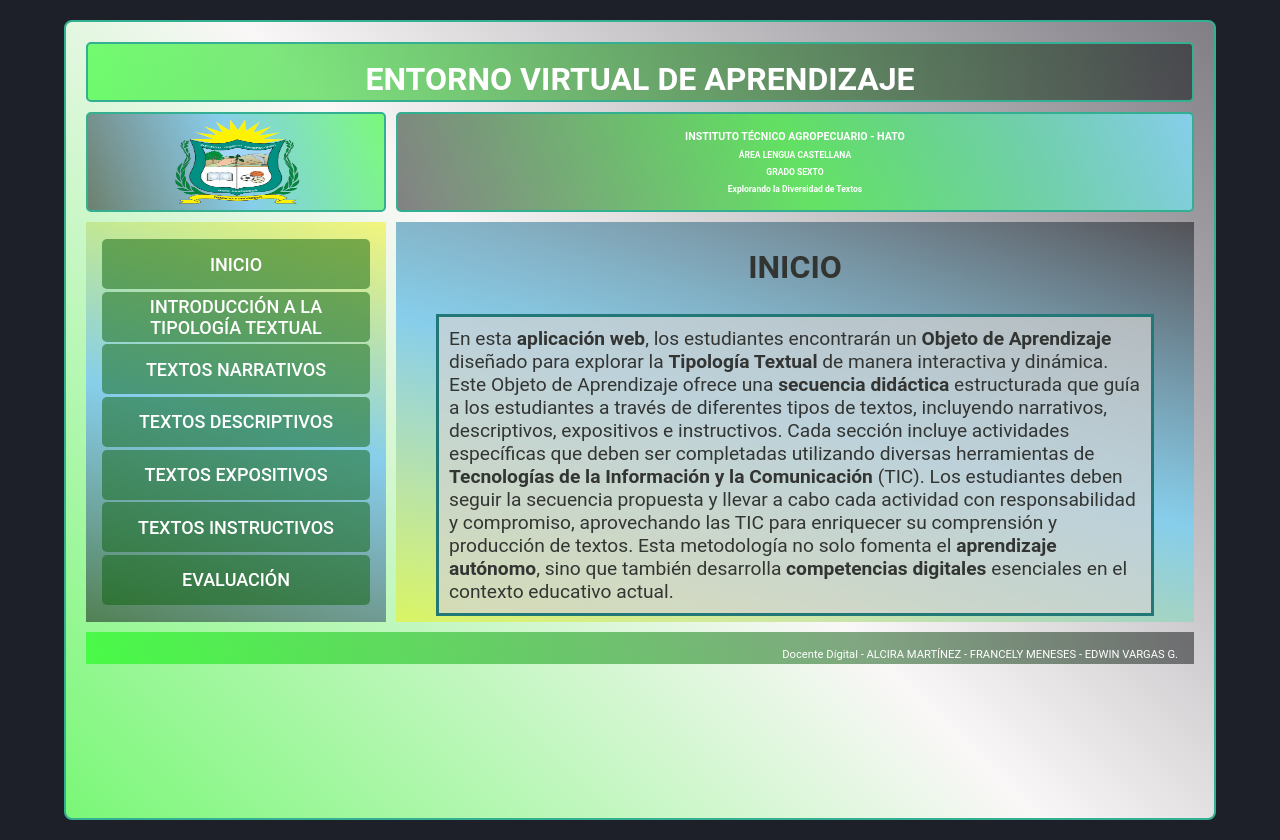
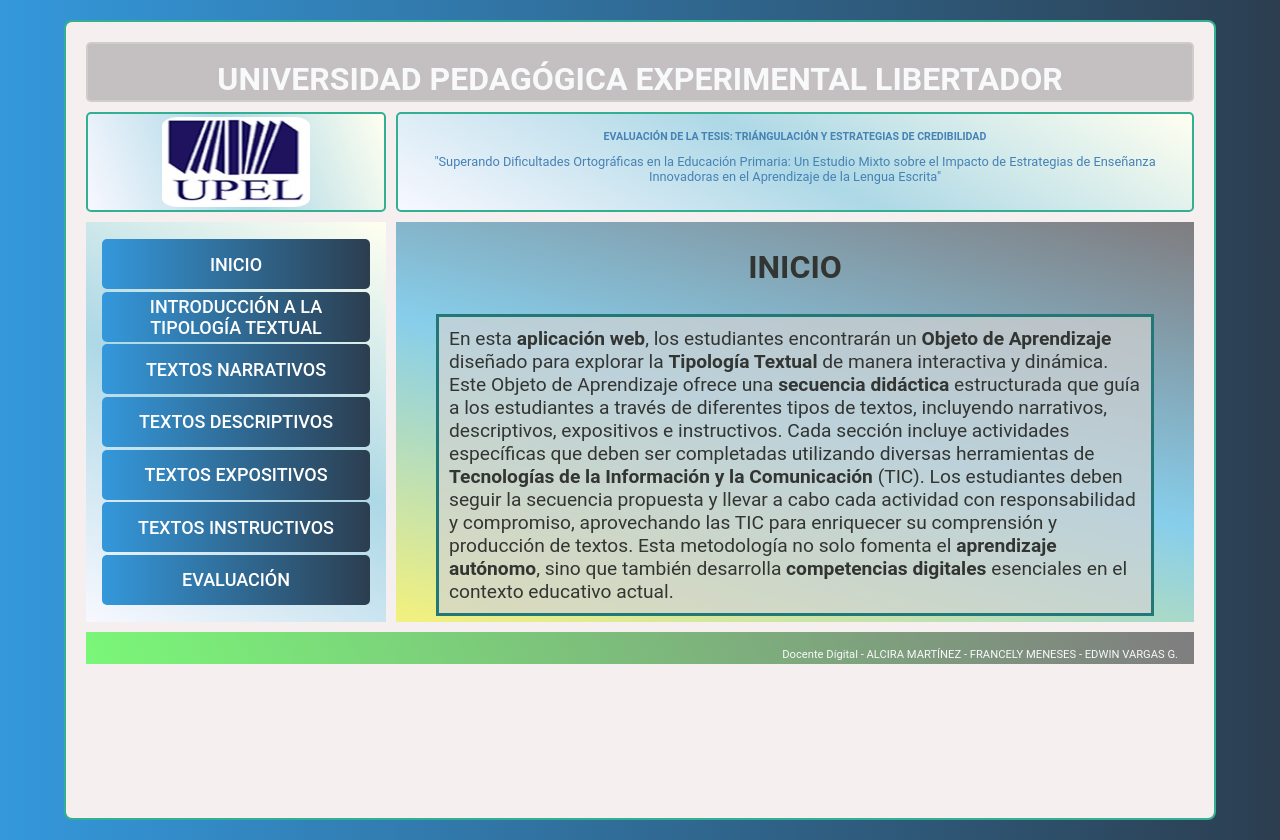
Before and after one commit to tomasil11/estructurametodologica, a plain HTML site: page docs/index.html in a window 1280 px wide. Drawn offline with Linux system fonts and the light colour scheme.

Commit message:
Segunda subida del trabajo de doctorado

```diff
--- a/docs/css/styles.css
+++ b/docs/css/styles.css
@@ -6,8 +6,9 @@
 }
 
 body {
-    background: #1D2028;
-    color: #fff;
+    /* Gradiente azul para el fondo principal */
+    background: linear-gradient(to right, #3498db, #2c3e50);
+    color: #f8f9fa; /* Color de texto claro para contraste */
     font-family: 'Roboto', sans-serif;
 
 }
@@ -19,7 +20,7 @@ body {
     height: 100vh;
     border: 2px solid #32b091;
     border-radius: 8px;
-    background: linear-gradient(45deg, rgba(0, 255, 0, 0.5), rgba(255, 255, 255, 0.5), rgba(13, 13, 28, 0.5));
+    background: rgba(255, 255, 255, 0.1); /* Fondo del contenedor semi-transparente */
 }
 
 .tituloh1 {
@@ -28,6 +29,7 @@ body {
     justify-content: center;
     font-size: 2em;
     font-weight: bold;
+    color: #f8f9fa;
 }
 
 .tituloh2 {
@@ -40,14 +42,16 @@ body {
 }
 
 header {
-    background: linear-gradient(95deg, rgba(0, 255, 0, 0.5), rgba(11, 11, 16, 0.5));
-    border: 2px solid #32b091;
+    /* Fondo oscuro y sutil para el header */
+    background: rgba(0, 0, 0, 0.2);
+    border: 2px solid rgba(255, 255, 255, 0.2);
     border-radius: 5px;
 }
 
 .escudo img {
     width: 50%;
-    height: 150px;
+    height: 120px;
+    border-radius: 10%;
 
 }
 
@@ -55,7 +59,7 @@ header {
     display: flex;
     align-items: center;
     justify-content: center;
-    background: linear-gradient(70deg, rgba(11, 11, 16, 0.5), rgb(135, 206, 235), rgba(0, 255, 0, 0.5));
+    background: linear-gradient(70deg, rgb(248, 248, 255), rgb(173, 216, 230), #FFFFF0);
     border: 2px solid #32b091;
     border-radius: 5px;
 }
@@ -67,8 +71,9 @@ header {
     padding: 16px;
     font-size: 1.7em;
     font-weight: bold;
+    color: #4682B4;
     justify-content: space-between;
-    background: linear-gradient(65deg, rgba(11, 11, 16, 0.5), rgba(0, 255, 0, 0.5), rgb(135, 206, 235));
+    background: linear-gradient(30deg, rgb(248, 248, 255), rgb(173, 216, 230), #FFFFF0);
     border: 2px solid #32b091;
     border-radius: 5px;
 }
@@ -76,7 +81,7 @@ header {
 
 
 nav {
-    background:linear-gradient(15deg, rgba(11, 11, 16, 0.5), rgb(135, 206, 235), rgba(243, 243, 11, 0.5));
+    background: linear-gradient(30deg, rgb(248, 248, 255), rgb(173, 216, 230), #FFFFF0);
     padding: 16px;
     display: flex;
     flex-direction: column;
@@ -138,6 +143,14 @@ article {
 
 }
 
+.tituloh6 {
+    margin: 10px 0;
+    color:#4682B4;
+    font-size: 1em;
+    font-weight: normal;
+    text-align: center;
+}
+
 .videoCards {
     display: block;
     text-align: center;
@@ -164,7 +177,7 @@ article {
     justify-content: center;
     width: 100%;
     height: 50px;
-    background: rgba(12, 98, 12, 0.5);
+    background: linear-gradient(to right, #3498db, #2c3e50);
     color:#fff;
     font-family: 'Roboto', sans-serif;
     font-size: 18px;
--- a/docs/index.html
+++ b/docs/index.html
@@ -9,21 +9,21 @@
 <body>
     <div class="contenedor">
         <header>
-            <div class="tituloh1">ENTORNO VIRTUAL DE APRENDIZAJE</div>
+            <div class="tituloh1">UNIVERSIDAD PEDAGÓGICA EXPERIMENTAL LIBERTADOR</div>
         </header>
 
             <div class="escudo">
                 <img
                 title="Escudo del ITAH"
                 alt="Imagen con el escudo del Instituto Técnico Agropecuario"
-                src="images/escudoColegio.png"
+                src="images/escudoUPEL.jpeg"
                 >
             </div>
             <div class="encabezado">
-                <h5>INSTITUTO TÉCNICO AGROPECUARIO - HATO</h5>
-                <h6>ÁREA LENGUA CASTELLANA    </h6>
-                <h6>GRADO SEXTO</h6>
-                <h6>Explorando la Diversidad de Textos</h6>
+                <h5>EVALUACIÓN DE LA TESIS: TRIÁNGULACIÓN Y ESTRATEGIAS DE CREDIBILIDAD</h5>
+                <h6 class="tituloh6">"Superando Dificultades Ortográficas en la Educación Primaria: Un Estudio Mixto sobre el Impacto de
+                    Estrategias de Enseñanza Innovadoras en el Aprendizaje de la Lengua Escrita"</h6>
+
             </div>
 
         <nav class="navbar">
```
Also changed, not shown: docs/images/escudoUPEL.jpeg (added).
